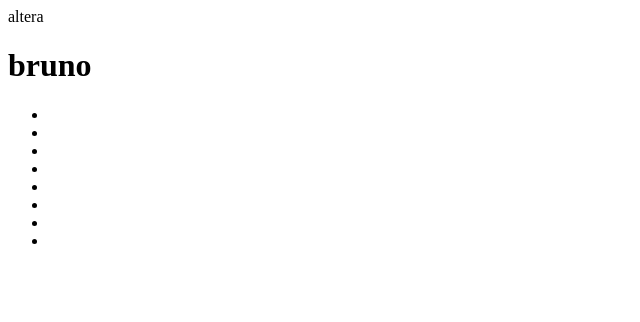
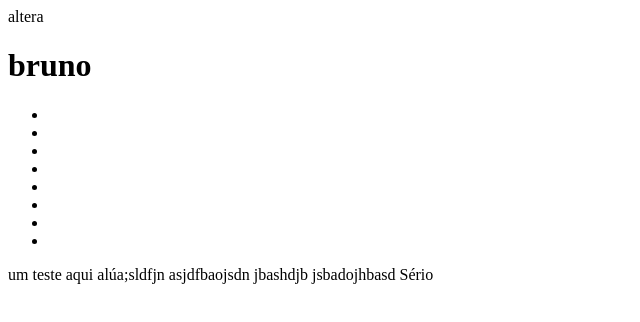
Before and after one commit to evandrosantoro88/teste, a plain HTML site: page index.html in a window 1280 px wide. Shown: the whole page, without its empty margins (0-640 px from the left). Drawn offline with Linux system fonts and the light colour scheme.

Commit message:
altera 2

```diff
--- a/index.html
+++ b/index.html
@@ -19,5 +19,15 @@
 		<li></li>
 		<li></li>
 	</ul>
+
+um teste aqui alúa;sldfjn
+asjdfbaojsdn
+jbashdjb
+
+
+jsbadojhbasd
+
+Sério
+
 </body>
 </html>
```
